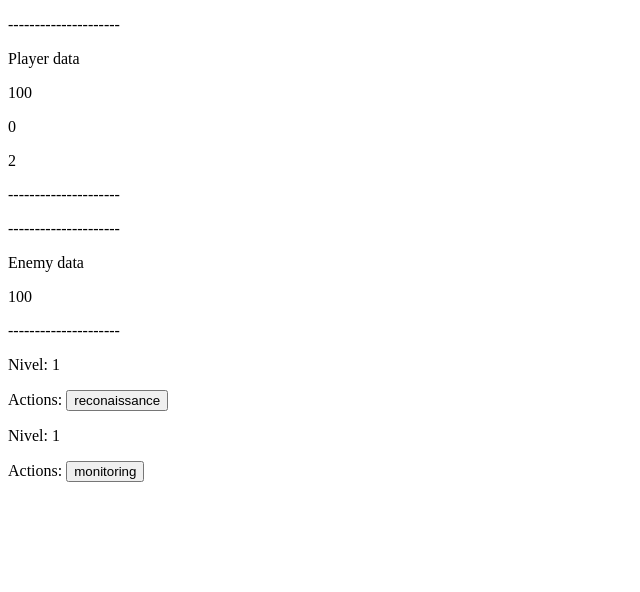
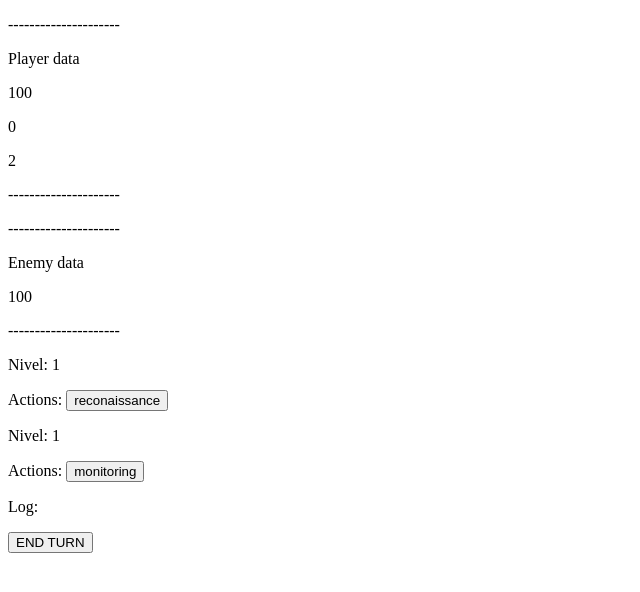
Before and after one commit to Pablomorais121/DoNotHackMe, a React (Vite) app: page / in a window 1280 px wide. Shown: the top 592 px of the page, without its empty margins (0-640 px from the left). Built offline with nearby package versions, Linux system fonts and the light colour scheme.

Commit message:
feat: end turn button

```diff
--- a/src/components/GameBoard.jsx
+++ b/src/components/GameBoard.jsx
@@ -5,7 +5,7 @@ import LogPanel from "./LogPanel"
 import { useGame } from "../context/GameContext"
 
 function GameBoard() {
-    const {gameState} = useGame()
+    const {gameState, dispatch} = useGame()
     return (
         <div>
             <PlayerPanel player={gameState.player} />
@@ -13,6 +13,9 @@ function GameBoard() {
             <ActionPanel team={gameState.player.redTeam}/>
             <ActionPanel team={gameState.player.blueTeam}/>
             <LogPanel info={gameState.log}/>
+            <button onClick={() => dispatch({type: 'END_TURN'})}>
+                    END TURN
+                </button>
         </div>
     )
 }
--- a/src/components/LogPanel.jsx
+++ b/src/components/LogPanel.jsx
@@ -4,7 +4,7 @@ function LogPanel(){
     const {gameState: {log}} = useGame()
     return (
         <div>
-            <p>{log}</p>
+            <p>Log: {log}</p>
         </div>
     )
 }
--- a/src/logic/reducer.js
+++ b/src/logic/reducer.js
@@ -6,7 +6,6 @@ const handlers = {
 }
 
 export function reducer(state, action) {
-    console.log('action:', action)
     const handler = handlers[action.type]
     return handler ? handler(state,action.payload) : state
 }
```
